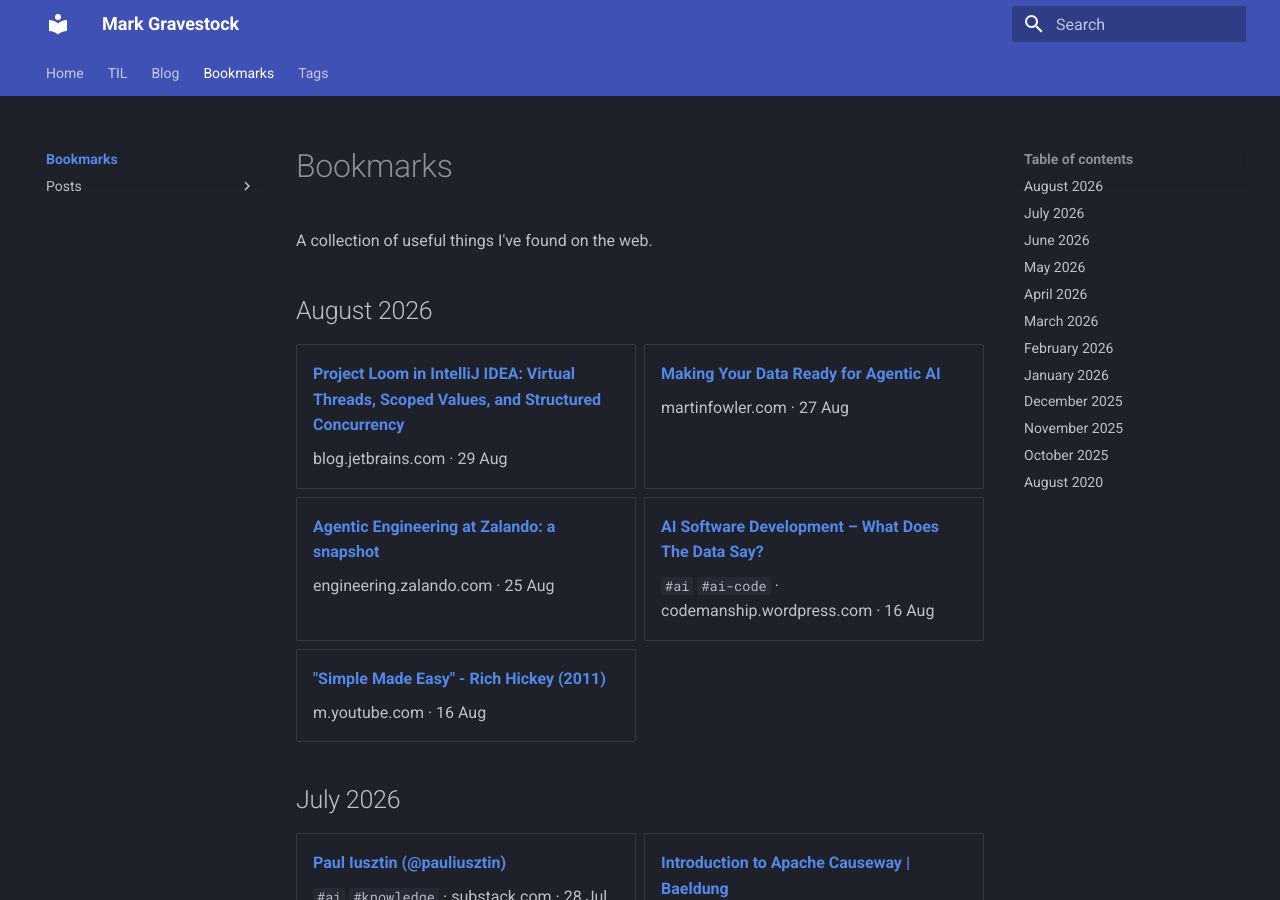
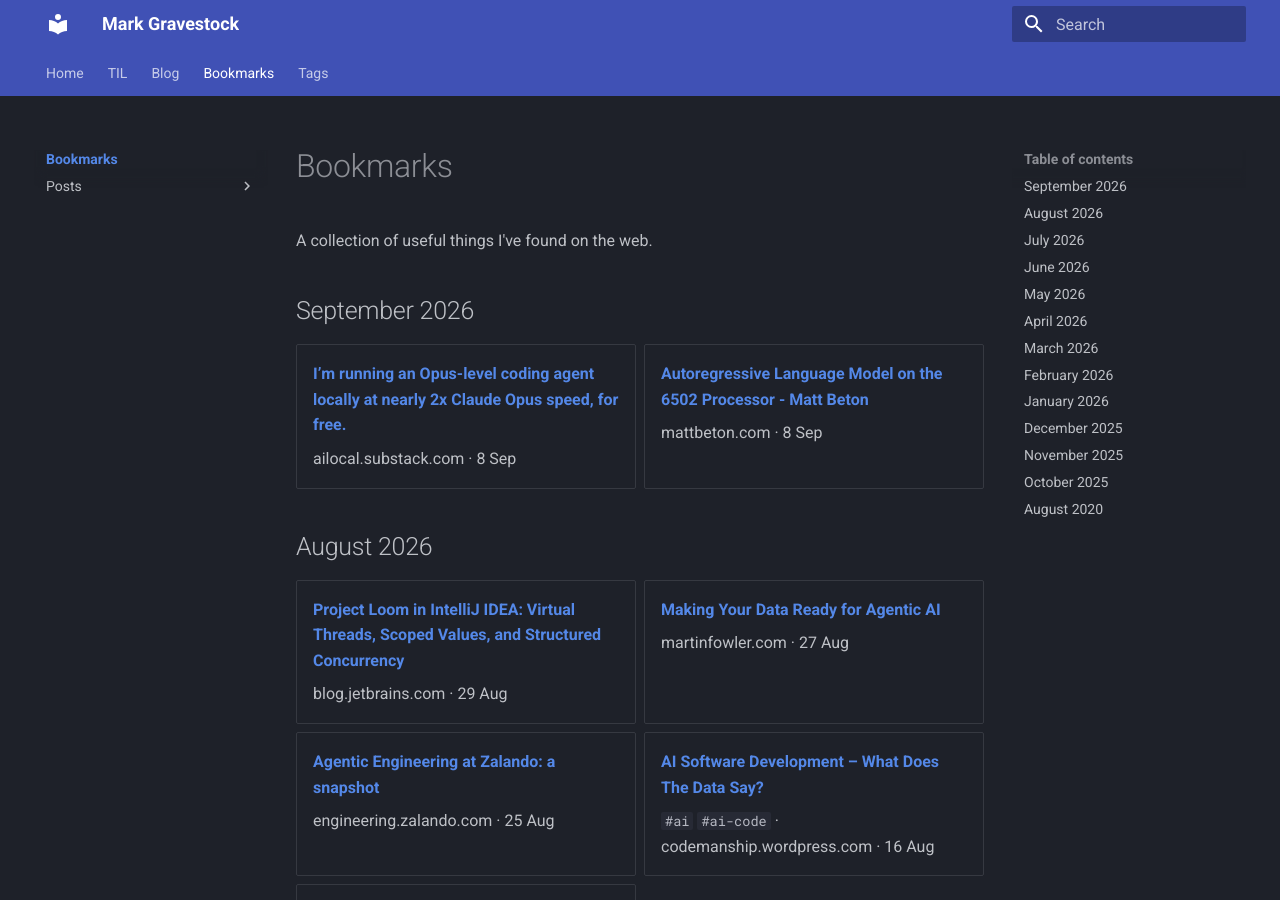
Before and after one commit to MarkGravestock/personal-site, an MkDocs documentation site: the page built from docs/bookmarks/index.md, in a window 1280 px wide and 900 px high. Built offline with MkDocs 1.6.1 and Material for MkDocs 9.7.7, drawn with Linux system fonts in a browser that asks for light colours.

Commit message:
chore: update bookmarks 2026-09-08

```diff
--- a/docs/bookmarks/index.md
+++ b/docs/bookmarks/index.md
@@ -4,6 +4,20 @@ title: Bookmarks
 # Bookmarks
 
 A collection of useful things I've found on the web.
+
+## September 2026
+
+<div class="grid cards" markdown>
+
+- **[I’m running an Opus-level coding agent locally at nearly 2x Claude Opus speed, for free.](posts/2026-09-08-i-m-running-an-opus-level-coding-agent-locally-at.md)**
+
+    ailocal.substack.com · 8 Sep
+
+- **[Autoregressive Language Model on the 6502 Processor - Matt Beton](posts/2026-09-08-autoregressive-language-model-on-the-6502-processo.md)**
+
+    mattbeton.com · 8 Sep
+
+</div>
 
 ## August 2026
 
```
Also changed, not shown: docs/bookmarks/posts/2026-09-08-autoregressive-language-model-on-the-6502-processo.md (added, +8 -0 lines), docs/bookmarks/posts/2026-09-08-i-m-running-an-opus-level-coding-agent-locally-at.md (added, +8 -0 lines).
